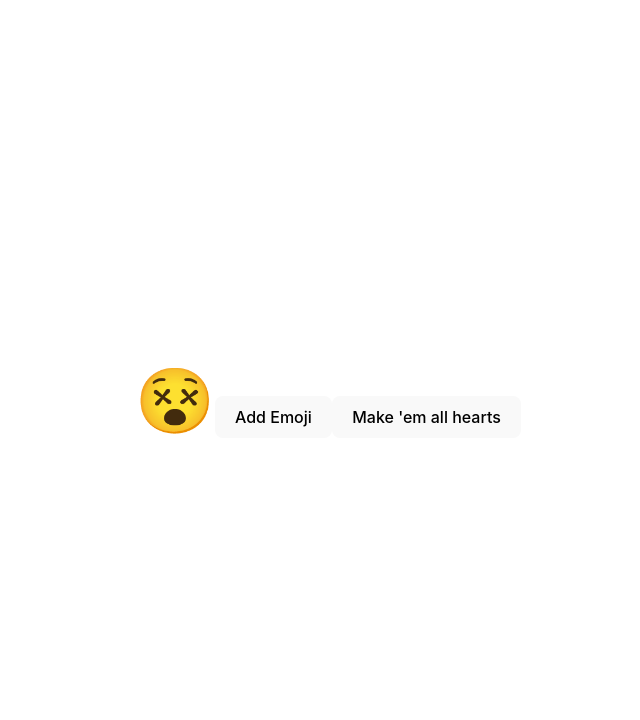
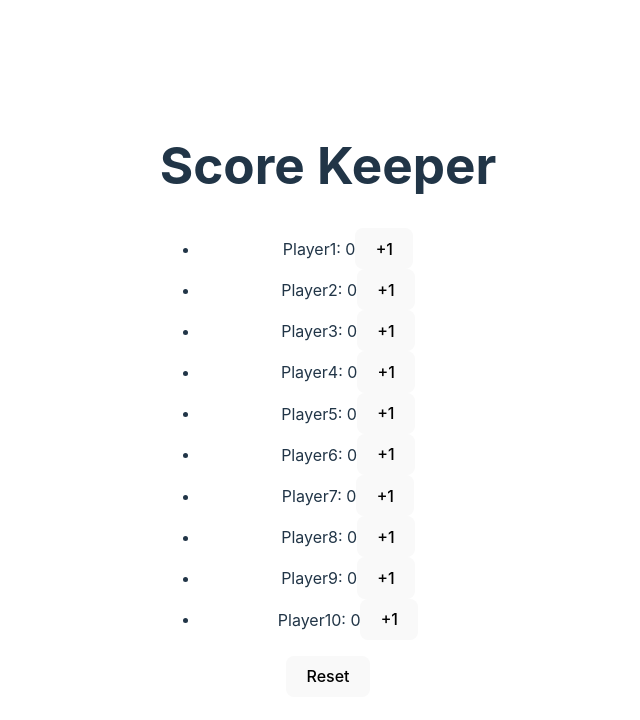
Before and after one commit to Shessire/Web-Dev-Practice, a React (Vite) app in the folder react-state/: page / in a window 1280 px wide. Shown: the top 720 px of the page, without its empty margins (312-952 px from the left). Built offline with nearby package versions, Linux system fonts and the light colour scheme.

Commit message:
Score Keeper Exercise

```diff
--- a/react-state/src/App.jsx
+++ b/react-state/src/App.jsx
@@ -3,6 +3,7 @@ import Counter from './Counter'
 import Dumbo from './Dumbo'
 import ScoreKeeper from './ScoreKeeper'
 import EmojiClicker from './EmojiClicker'
+import ScoreKeeper2 from './ScoreKeeper2'
 
 function App() {
 
@@ -11,7 +12,8 @@ function App() {
       {/* <Counter /> */}
       {/* <Dumbo /> */}
       {/* <ScoreKeeper /> */}
-      <EmojiClicker />
+      {/* <EmojiClicker /> */}
+      <ScoreKeeper2 numPlayer={10} target={3} />
     </>
   )
 }
--- /dev/null
+++ b/react-state/src/ScoreKeeper2.jsx
@@ -0,0 +1,41 @@
+import { useState } from "react";
+
+function ScoreKeeper2 ({ numPlayer=3, target=5 }) {
+    const [scores, setScores] = useState(new Array(numPlayer).fill(0));
+
+    const incrementScore = (idx) => {
+        setScores((prevScores) => {
+            return prevScores.map((score, i) => {
+                if (i === idx){
+                    return score + 1
+                } else {
+                    return score;
+                }
+            })
+        })
+    }
+
+    const reset = () => {
+        setScores(new Array(numPlayer).fill(0))
+    }
+
+    return (
+        <div>
+            <h1>Score Keeper</h1>
+            <ul>
+                {scores.map((score, idx) => {
+                    return (
+                    <li key={idx}>
+                        Player{idx + 1}: {score}
+                        <button onClick={() => incrementScore(idx)}>+1</button>
+                        {score >= target && "Winner"}
+                    </li>
+                )
+                })}
+            </ul>
+            <button onClick={reset}>Reset</button>
+        </div>
+    )
+}
+
+export default ScoreKeeper2;
```
